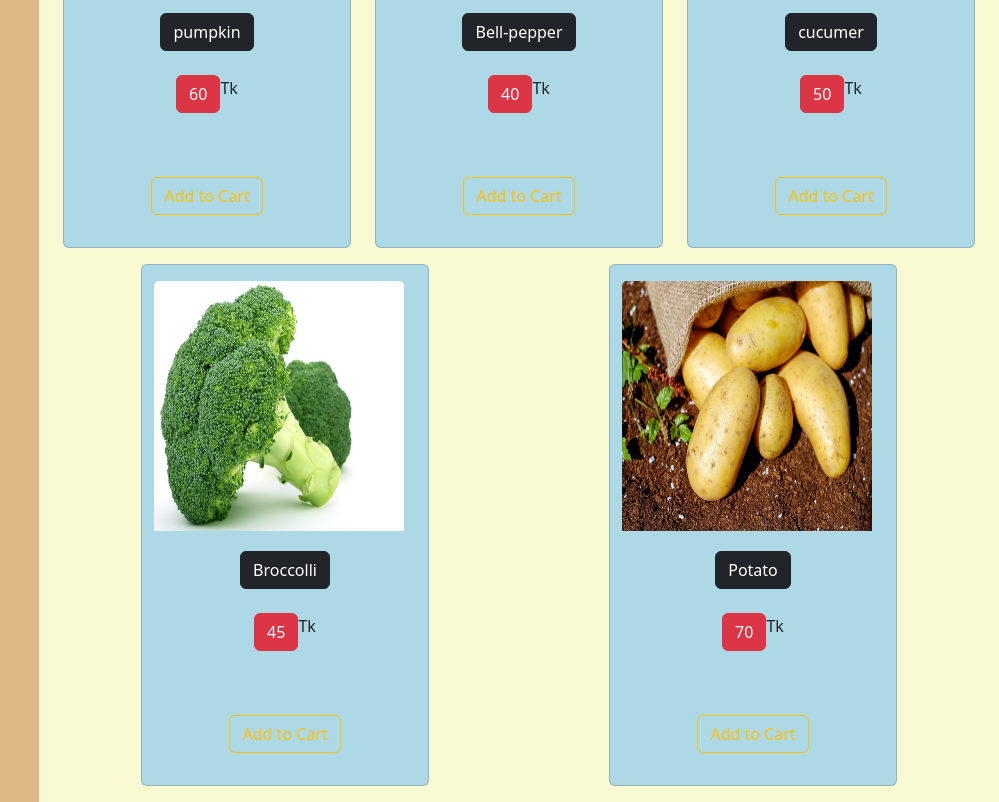
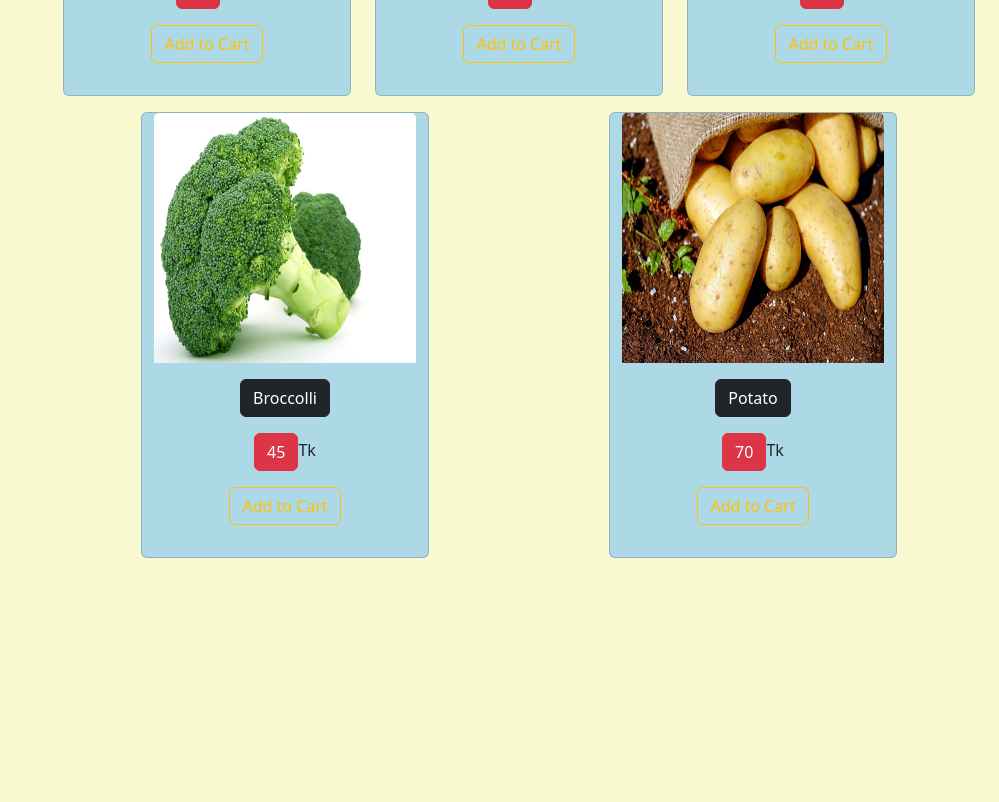
Before and after one commit to khalid586/Kazi-Shop, a Django app: page / in a window 1280 px wide. Shown: the part 884-1686 px from the top of the page, without its empty margins (281-1280 px from the left). After the commit the page ends 1442 px from the top, so only its background shows below. Run offline with Django 4.2, Linux system fonts and the light colour scheme; data comes from the database, SQL or seed files in the repository; both versions use the stored data as it was after the commit.

Commit message:
Error handled at signup page and one more product added in database

```diff
--- a/store/shopStore/templates/index.html
+++ b/store/shopStore/templates/index.html
@@ -5,7 +5,7 @@
 <div class="container-fluid mt-3">
   <div class="row">
 
-    <div class="col-lg-3 " style="background-color: burlywood">
+    <div class="col-lg-3">
 
       <div class="list-group">
         <h1 align = "center">Categories</h1>
@@ -19,11 +19,11 @@
       <div class="row mx-auto">
         {% for product in products %}
         <div class="card mx-auto mb-3" style="width: 18rem;background-color:lightblue">
-          <img align = "center" src="{{product.image.url}}" class="card-img-top mt-3" alt="..." style=" width : 250px; height:250px;">
+          <img align = "center" src="{{product.image.url}}" class="card-img-top" alt="..." style=" width : auto; height:250px;">
           <div class="card-body">
-            <p align="center"><a href="#" class="btn btn-dark mt-1">{{product.name}}</a></p>
-            <p align="center"><a href="#" class="btn btn-danger mt-2"> {{product.price}}</a>Tk</p>
-            <p align="center"><a href="#" class="btn btn-outline-warning mt-5">Add to Cart</a></p>
+            <p align="center"><a href="#" class="btn btn-dark">{{product.name}}</a></p>
+            <p align="center"><a href="#" class="btn btn-danger"> {{product.price}}</a>Tk</p>
+            <p align="center"><a href="#" class="btn btn-outline-warning">Add to Cart</a></p>
           </div>
         </div>
         {% endfor %}
--- a/store/shopStore/views.py
+++ b/store/shopStore/views.py
@@ -27,7 +27,22 @@ def signup(request):
     phone = postData.get('phone')
     email = postData.get('email')
     password = postData.get('password')
-    customer = Customer(first_name = first_name , last_name = last_name , phone = phone , email = email , password = password)
 
-    customer.register()
-    return HttpResponse('Success')
+    errorMessage = None
+
+    if not first_name or len(first_name) < 4:
+        errorMessage = 'First Name should be atleast 4 characters'
+    elif len(last_name) < 4:
+        errorMessage = 'Last Name should be atleast 4 characters'
+    elif(len(phone) < 11):
+        errorMessage = 'Phone number should be atleast 11 characters'
+    elif not email:
+        errorMessage = 'Email field cannot be blank'
+    elif len(password) < 6:
+        errorMessage = 'Password should be atleast 4 characters'
+
+    if not errorMessage:
+        customer = Customer(first_name = first_name , last_name = last_name , phone = phone , email = email , password = password)
+        customer.register()
+    else:
+        return render(request,'signup.html',{'error':errorMessage})
```
Also changed, not shown: store/db.sqlite3, store/uploads/products/potato.jpg (added).
